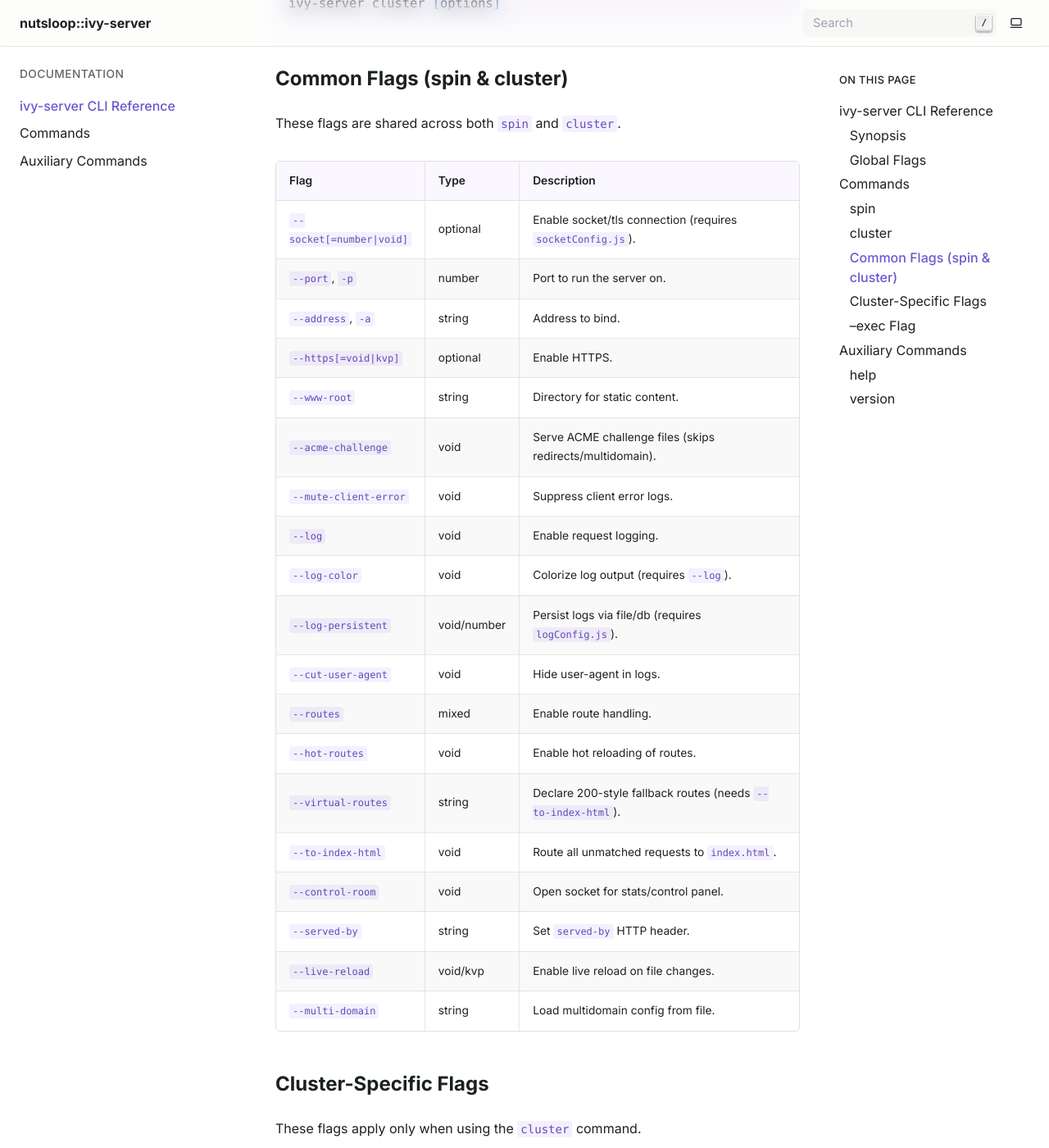
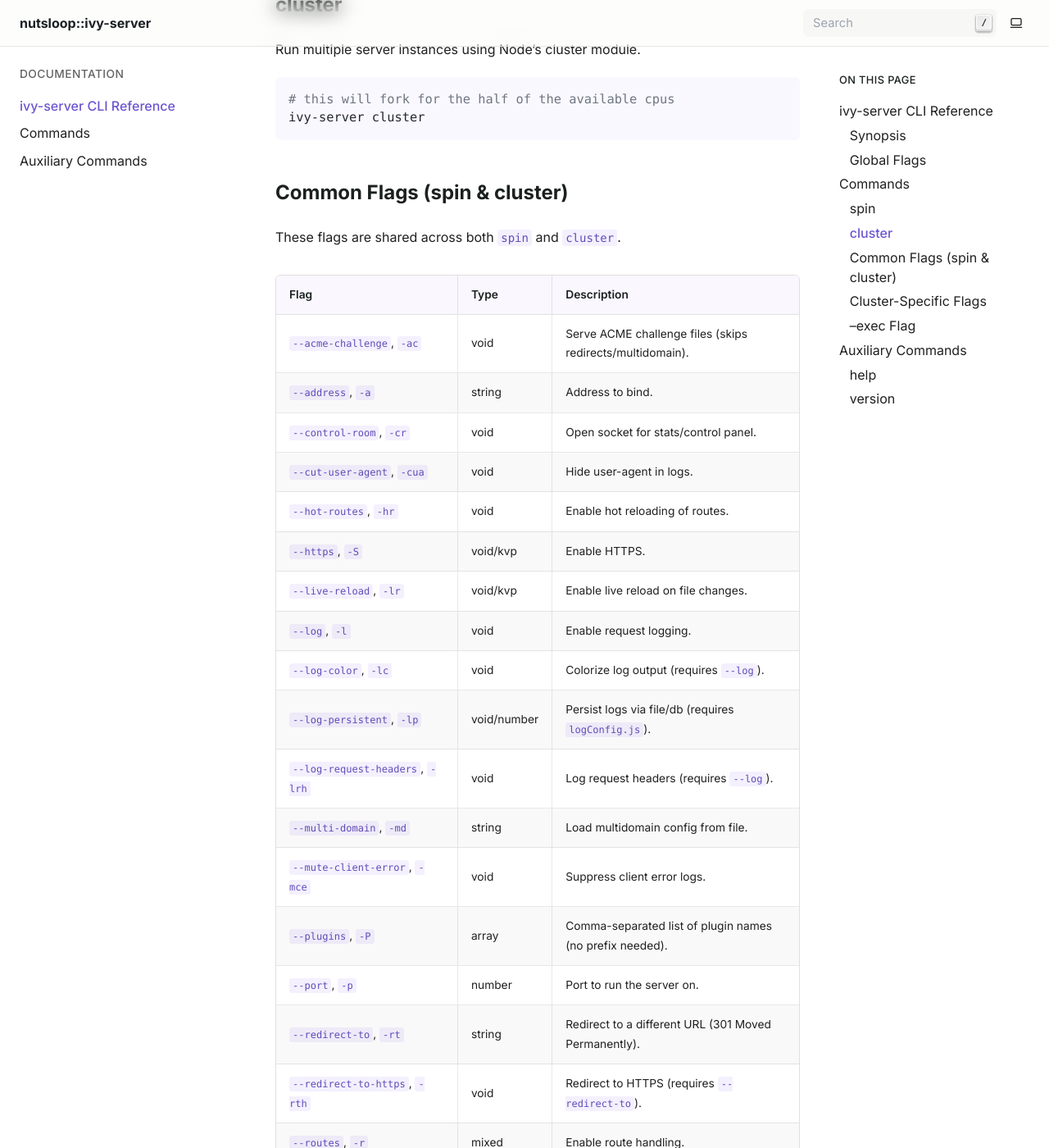
Before and after one commit to nutsloop/ivy-server.js, a Sphinx documentation site: the page built from docs/source/cli.rst, in a window 1280 px wide and 1400 px high, scrolled down 1406 px. Shown: the whole window at 82% size. Built offline with Sphinx 7.4.7, drawn with Linux system fonts in a browser that asks for light colours; some of the changed text lies outside the part shown.

```diff
--- a/docs/source/cli.rst
+++ b/docs/source/cli.rst
@@ -23,20 +23,24 @@ Global flags must always appear **before** the command.
 
 .. list-table::
    :header-rows: 1
-   :widths: 25 75
+   :widths: 40 7 53
 
    * - Flag
+     - Type
      - Description
-   * - ``--ease``
-     - Allows binding to ports below 1024.
-   * - ``--ease-cluster``
-     - Loosens cluster CPU restrictions (uses all CPUs).
+   * - ``--ease``, ``-e``
+     - void
+     - Allows binding to ports below 1024 (note: system-level restrictions may still apply).
+   * - ``--ease-cluster``, ``-ec``
+     - void
+     - Removes cluster CPU limits — allows forking **any number** of workers. By default, forks half the available CPUs unless a specific number is provided.
 
 Example:
 
 .. code-block:: bash
 
-   ivy-server --ease spin --port=80
+   # let’s assume the server has 8 CPUs available and system-level port restrictions have been eased.
+   ivy-server --ease --ease-cluster cluster --port=80 --cpus=32
 
 
 Commands
@@ -58,7 +62,8 @@ Run multiple server instances using Node's cluster module.
 
 .. code-block:: bash
 
-   ivy-server cluster [options]
+   # this will fork for the half of the available cpus
+   ivy-server cluster
 
 Common Flags (spin & cluster)
 -----------------------------
@@ -67,68 +72,80 @@ These flags are shared across both ``spin`` and ``cluster``.
 
 .. list-table::
    :header-rows: 1
-   :widths: 25 15 60
+   :widths: 40 7 53
 
    * - Flag
      - Type
      - Description
-   * - ``--socket[=number|void]``
-     - optional
-     - Enable socket/tls connection (requires ``socketConfig.js``).
+   * - ``--acme-challenge``, ``-ac``
+     - void
+     - Serve ACME challenge files (skips redirects/multidomain).
+   * - ``--address``, ``-a``
+     - string
+     - Address to bind.
+   * - ``--control-room``, ``-cr``
+     - void
+     - Open socket for stats/control panel.
+   * - ``--cut-user-agent``, ``-cua``
+     - void
+     - Hide user-agent in logs.
+   * - ``--hot-routes``, ``-hr``
+     - void
+     - Enable hot reloading of routes.
+   * - ``--https``, ``-S``
+     - void/kvp
+     - Enable HTTPS.
+   * - ``--live-reload``, ``-lr``
+     - void/kvp
+     - Enable live reload on file changes.
+   * - ``--log``, ``-l``
+     - void
+     - Enable request logging.
+   * - ``--log-color``, ``-lc``
+     - void
+     - Colorize log output (requires ``--log``).
+   * - ``--log-persistent``, ``-lp``
+     - void/number
+     - Persist logs via file/db (requires ``logConfig.js``).
+   * - ``--log-request-headers``, ``-lrh``
+     - void
+     - Log request headers (requires ``--log``).
+   * - ``--multi-domain``, ``-md``
+     - string
+     - Load multidomain config from file.
+   * - ``--mute-client-error``, ``-mce``
+     - void
+     - Suppress client error logs.
+   * - ``--plugins``, ``-P``
+     - array
+     - Comma-separated list of plugin names (no prefix needed).
    * - ``--port``, ``-p``
      - number
      - Port to run the server on.
-   * - ``--address``, ``-a``
+   * - ``--redirect-to``, ``-rt``
      - string
-     - Address to bind.
-   * - ``--https[=void|kvp]``
-     - optional
-     - Enable HTTPS.
-   * - ``--www-root``
+     - Redirect to a different URL (301 Moved Permanently).
+   * - ``--redirect-to-https``, ``-rth``
+     - void
+     - Redirect to HTTPS (requires ``--redirect-to``).
+   * - ``--routes``, ``-r``
+     - mixed
+     - Enable route handling.
+   * - ``--served-by``, ``-sb``
+     - string
+     - Set ``served-by`` HTTP header.
+   * - ``--socket``, ``-s``
+     - number/void
+     - Enable socket/tls connection (requires ``socketConfig.js``).
+   * - ``--to-index-html``, ``-tih``
+     - void
+     - Route all the requests to ``index.html``.
+   * - ``--virtual-routes``, ``-vr``
+     - string
+     - Declare STATUS_CODE 200 for addresses (used with `--to-index-html`).
+   * - ``--www-root``, ``-wr``
      - string
      - Directory for static content.
-   * - ``--acme-challenge``
-     - void
-     - Serve ACME challenge files (skips redirects/multidomain).
-   * - ``--mute-client-error``
-     - void
-     - Suppress client error logs.
-   * - ``--log``
-     - void
-     - Enable request logging.
-   * - ``--log-color``
-     - void
-     - Colorize log output (requires ``--log``).
-   * - ``--log-persistent``
-     - void/number
-     - Persist logs via file/db (requires ``logConfig.js``).
-   * - ``--cut-user-agent``
-     - void
-     - Hide user-agent in logs.
-   * - ``--routes``
-     - mixed
-     - Enable route handling.
-   * - ``--hot-routes``
-     - void
-     - Enable hot reloading of routes.
-   * - ``--virtual-routes``
-     - string
-     - Declare 200-style fallback routes (needs ``--to-index-html``).
-   * - ``--to-index-html``
-     - void
-     - Route all unmatched requests to ``index.html``.
-   * - ``--control-room``
-     - void
-     - Open socket for stats/control panel.
-   * - ``--served-by``
-     - string
-     - Set ``served-by`` HTTP header.
-   * - ``--live-reload``
-     - void/kvp
-     - Enable live reload on file changes.
-   * - ``--multi-domain``
-     - string
-     - Load multidomain config from file.
 
 Cluster-Specific Flags
 ----------------------
@@ -137,17 +154,17 @@ These flags apply only when using the ``cluster`` command.
 
 .. list-table::
    :header-rows: 1
-   :widths: 25 15 60
+   :widths: 30 15 55
 
    * - Flag
      - Type
      - Description
-   * - ``--cpus``
-     - number
-     - Number of CPUs to utilize.
-   * - ``--exec``
+   * - ``--cpus``, ``-c``
+     - number | void
+     - Number of CPUs to utilize (restricted to the number of CPUs available). if void it will fork for the half of the available CPUs
+   * - ``--exec``, ``-e``
      - string
-     - Path to entry file to execute in cluster.
+     - Path to an entry file to execute in cluster.
 
 .. _--exec:
 
--- a/docs/source/conf.py
+++ b/docs/source/conf.py
@@ -10,8 +10,8 @@ import os
 project = 'nutsloop::ivy-server'
 copyright = '2025, nutsloop, Simone Del Popolo'
 author = 'nutsloop, Simone Del Popolo'
-release = '1.3.0-alpha.8'  # Full version, including alpha/beta tags
-version = '1.3.0'        # Short version (e.g., for stable tags)
+release = '1.7.1-alpha.0'  # Full version, including alpha/beta tags
+version = '1.7.1-alpha.0'        # Short version (e.g., for stable tags)
 
 # -- General configuration ---------------------------------------------------
 # https://www.sphinx-doc.org/en/master/usage/configuration.html#general-configuration
```
Also changed, not shown: other parts of docs/source/cli.rst (+1 -1 lines), docs/source/index.rst (+11 -13 lines).
